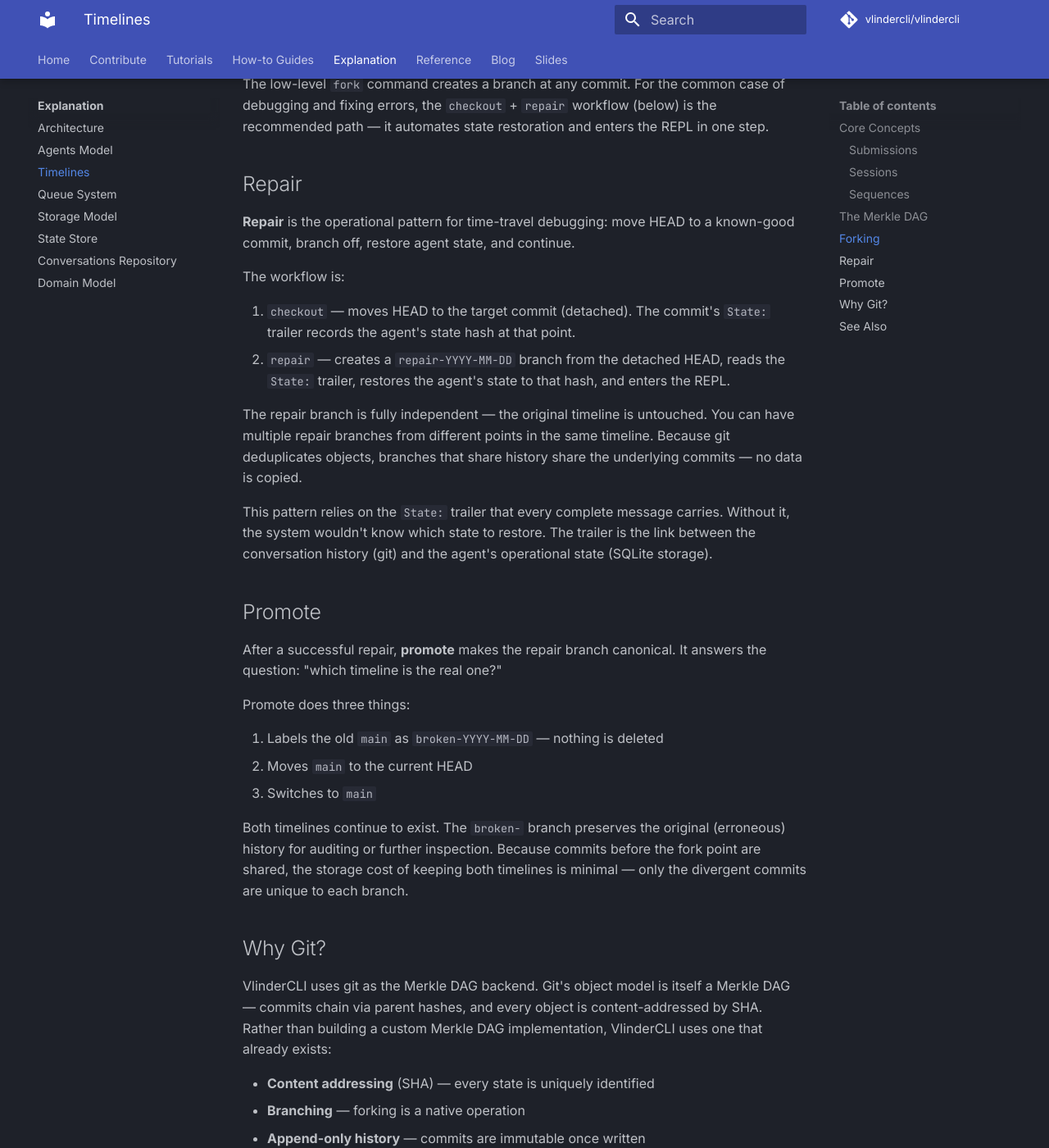
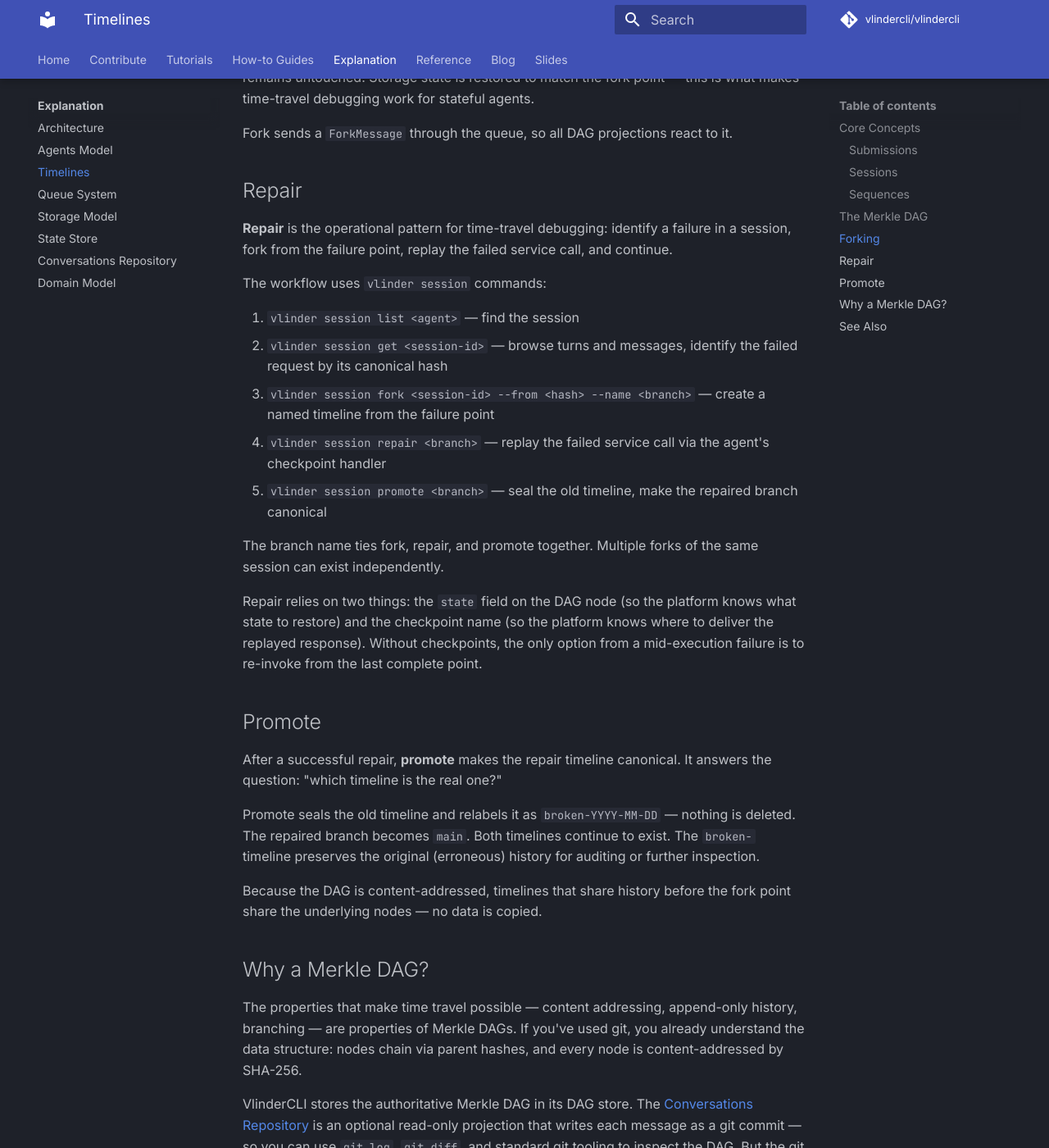
Before and after one commit to vlindercli/public-docs, an MkDocs documentation site: the page built from docs/content/explanation/timelines.md, in a window 1280 px wide and 1400 px high, scrolled down 1529 px. Shown: the whole window at 82% size. Built offline with MkDocs 1.6.1 and Material for MkDocs 9.7.7, drawn with Linux system fonts in a browser that asks for light colours; comment, search, counter and statistics services are not loaded; some of the changed text lies outside the part shown.

Commit message:
Rewrite timelines explanation
Sessions as islands, not global timeline. Repair workflow via vlinder
session commands. Git is a projection, not the DAG backend. SubmissionId
is content-addressed SHA-256, not a git SHA.

````diff
--- a/docs/content/explanation/timelines.md
+++ b/docs/content/explanation/timelines.md
@@ -5,29 +5,30 @@ Timelines are VlinderCLI's mechanism for verifiable, forkable agent state. Every
 ## Core Concepts
 
 ### Submissions
-Each user input is a **submission**. Processing a submission produces a **state hash** — a Merkle DAG node that captures the complete state after all service interactions. The state hash chains to the previous one, forming a verifiable history.
+Each user input is a **submission**. The `SubmissionId` is a content-addressed SHA-256 hash of the payload, session, and parent submission — so identical inputs in the same context always produce the same ID. Processing a submission produces a chain of DAG nodes that capture every service interaction.
 
 ### Sessions
-A **session** (`ses-{uuid}`) groups multiple submissions into a logical conversation. Each session is a branch in the Merkle DAG.
+A **session** groups multiple submissions into a logical conversation. Each session is an island — its own independent Merkle chain with its own history. Sessions don't share state.
 
 ### Sequences
 Within a single submission, service interactions (inference calls, storage operations) are ordered by **sequence** numbers. This ordering enables deterministic replay of the exact service call chain.
 
 ## The Merkle DAG
 
-All agent side effects are tracked in a content-addressed Merkle DAG. Each state hash incorporates:
+All agent side effects are tracked in a content-addressed Merkle DAG. Each DAG node incorporates:
 
-- The previous state hash
-- The submission content
-- All service interaction results (ordered by sequence)
+- The parent node hash
+- The message payload
+- The message type and session context
+- The agent's state hash (for complete messages)
 
 This creates a verifiable chain — any tampering with intermediate state breaks the hash chain and is immediately detectable.
 
-Agent data itself lives in the [storage workers](storage-model.md) (SQLite). The Merkle DAG doesn't store the data — it stores the hashes that make the data verifiable.
+Agent data itself lives in the [storage workers](storage-model.md). The Merkle DAG doesn't store the data — it stores the hashes that make the data verifiable.
 
 ## Forking
 
-Forking creates a new branch from a historical node in the DAG:
+Forking creates a new timeline from a historical node in a session's DAG:
 
 ```mermaid
 gitGraph
@@ -42,49 +43,41 @@ gitGraph
 
 After forking from `submit-2`, new submissions create a divergent path. The original history remains untouched. Storage state is restored to match the fork point — this is what makes time-travel debugging work for stateful agents.
 
-The low-level `fork` command creates a branch at any commit. For the common case of debugging and fixing errors, the `checkout` + `repair` workflow (below) is the recommended path — it automates state restoration and enters the REPL in one step.
+Fork sends a `ForkMessage` through the queue, so all DAG projections react to it.
 
 ## Repair
 
-**Repair** is the operational pattern for time-travel debugging: move HEAD to a known-good commit, branch off, restore agent state, and continue.
+**Repair** is the operational pattern for time-travel debugging: identify a failure in a session, fork from the failure point, replay the failed service call, and continue.
 
-The workflow is:
+The workflow uses `vlinder session` commands:
 
-1. `checkout` — moves HEAD to the target commit (detached). The commit's `State:` trailer records the agent's state hash at that point.
-2. `repair` — creates a `repair-YYYY-MM-DD` branch from the detached HEAD, reads the `State:` trailer, restores the agent's state to that hash, and enters the REPL.
+1. `vlinder session list <agent>` — find the session
+2. `vlinder session get <session-id>` — browse turns and messages, identify the failed request by its canonical hash
+3. `vlinder session fork <session-id> --from <hash> --name <branch>` — create a named timeline from the failure point
+4. `vlinder session repair <branch>` — replay the failed service call via the agent's checkpoint handler
+5. `vlinder session promote <branch>` — seal the old timeline, make the repaired branch canonical
 
-The repair branch is fully independent — the original timeline is untouched. You can have multiple repair branches from different points in the same timeline. Because git deduplicates objects, branches that share history share the underlying commits — no data is copied.
+The branch name ties fork, repair, and promote together. Multiple forks of the same session can exist independently.
 
-This pattern relies on the `State:` trailer that every complete message carries. Without it, the system wouldn't know which state to restore. The trailer is the link between the conversation history (git) and the agent's operational state (SQLite storage).
+Repair relies on two things: the `state` field on the DAG node (so the platform knows what state to restore) and the checkpoint name (so the platform knows where to deliver the replayed response). Without checkpoints, the only option from a mid-execution failure is to re-invoke from the last complete point.
 
 ## Promote
 
-After a successful repair, **promote** makes the repair branch canonical. It answers the question: "which timeline is the real one?"
+After a successful repair, **promote** makes the repair timeline canonical. It answers the question: "which timeline is the real one?"
 
-Promote does three things:
+Promote seals the old timeline and relabels it as `broken-YYYY-MM-DD` — nothing is deleted. The repaired branch becomes `main`. Both timelines continue to exist. The `broken-` timeline preserves the original (erroneous) history for auditing or further inspection.
 
-1. Labels the old `main` as `broken-YYYY-MM-DD` — nothing is deleted
-2. Moves `main` to the current HEAD
-3. Switches to `main`
+Because the DAG is content-addressed, timelines that share history before the fork point share the underlying nodes — no data is copied.
 
-Both timelines continue to exist. The `broken-` branch preserves the original (erroneous) history for auditing or further inspection. Because commits before the fork point are shared, the storage cost of keeping both timelines is minimal — only the divergent commits are unique to each branch.
+## Why a Merkle DAG?
 
-## Why Git?
+The properties that make time travel possible — content addressing, append-only history, branching — are properties of Merkle DAGs. If you've used git, you already understand the data structure: nodes chain via parent hashes, and every node is content-addressed by SHA-256.
 
-VlinderCLI uses git as the Merkle DAG backend. Git's object model is itself a Merkle DAG — commits chain via parent hashes, and every object is content-addressed by SHA. Rather than building a custom Merkle DAG implementation, VlinderCLI uses one that already exists:
-
-- **Content addressing** (SHA) — every state is uniquely identified
-- **Branching** — forking is a native operation
-- **Append-only history** — commits are immutable once written
-- **Familiar tooling** — `git log`, `git diff`, and standard git tools work on the timeline repository
-
-The timeline repository lives at `~/.vlinder/conversations/`. The `SubmissionId` is the git commit SHA. Sessions map to branches.
-
-Git is the implementation detail, not the abstraction. The timeline API doesn't expose git concepts — it exposes submissions, sessions, and forks. A different Merkle DAG backend could replace git without changing the agent-facing interface.
+VlinderCLI stores the authoritative Merkle DAG in its DAG store. The [Conversations Repository](conversations-repo.md) is an optional read-only projection that writes each message as a git commit — so you can use `git log`, `git diff`, and standard git tooling to inspect the DAG. But the git repo is a visualization aid, not a system component.
 
 ## See Also
 
 - [Time-Travel Debugging](../how-to/time-travel-debugging.md) — practical workflows
-- [CLI: `vlinder timeline`](../reference/cli/timeline.md) — command reference
-- [State Store](state-store.md) — the versioned SQLite store that State: trailers point into
+- [State Store](state-store.md) — the versioned store that state hashes point into
 - [Storage Model](storage-model.md) — how storage integrates with content addressing
+- [Conversations Repository](conversations-repo.md) — the read-only git projection
````
